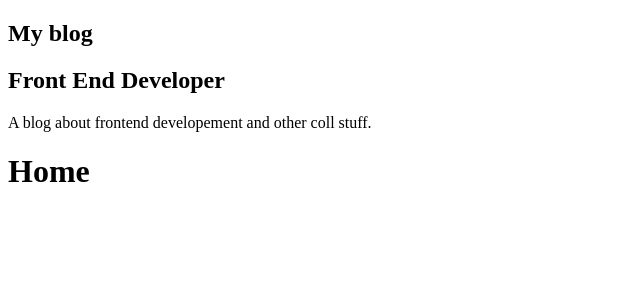
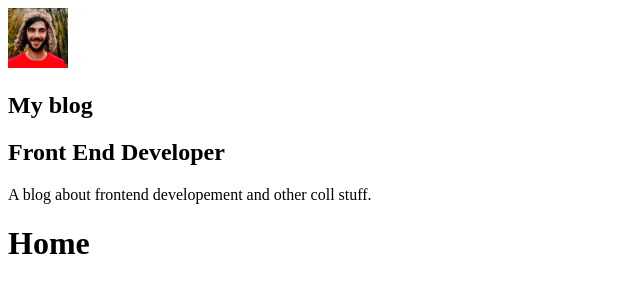
Before and after one commit to evertondenis/gatsby-course, a Gatsby site: page / in a window 1280 px wide. Shown: the whole page, without its empty margins (0-640 px from the left). Built offline with nearby package versions, Linux system fonts and the light colour scheme; Gatsby itself is replaced by a stand-in of ours.

Commit message:
added avatar photo

```diff
--- /dev/null
+++ b/src/components/Avatar/index.js
@@ -0,0 +1,23 @@
+import React from "react"
+import { useStaticQuery, graphql } from "gatsby"
+import Img from "gatsby-image"
+
+const Avatar = () => {
+  const { avatarImage } = useStaticQuery(
+    graphql`
+      query {
+        avatarImage: file(relativePath: { eq: "profile-photo.png" }) {
+          childImageSharp {
+            fixed(width: 60, height: 60) {
+              ...GatsbyImageSharpFixed
+            }
+          }
+        }
+      }
+    `
+  )
+
+  return <Img fixed={avatarImage.childImageSharp.fixed} />
+}
+
+export default Avatar
--- a/src/components/Profile/index.js
+++ b/src/components/Profile/index.js
@@ -1,5 +1,6 @@
 import React from "react"
 import { useStaticQuery, graphql } from "gatsby"
+import Avatar from "../Avatar"
 
 const Profile = () => {
   const {
@@ -21,6 +22,7 @@
 
   return (
     <div className="Profile-wrapper">
+      <Avatar />
       <h1>{title}</h1>
       <h2>{position}</h2>
       <p>{description}</p>
```
Also changed, not shown: src/images/profile-photo.png (added).
